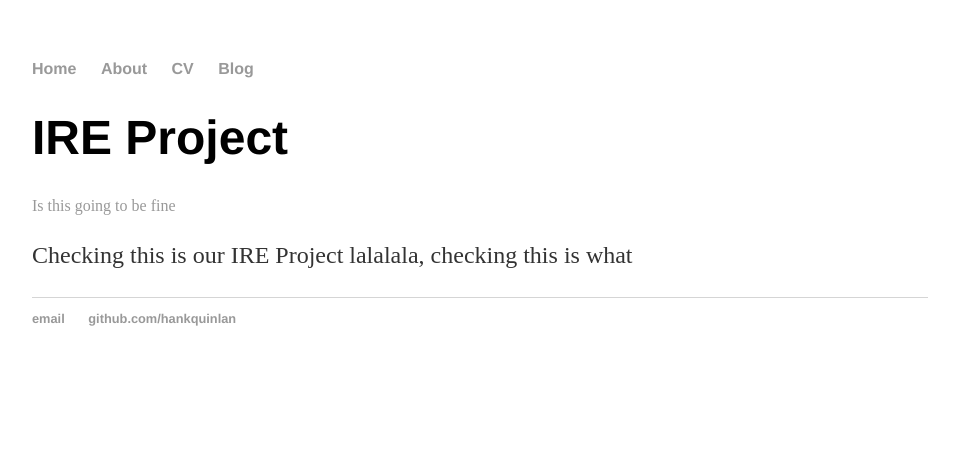
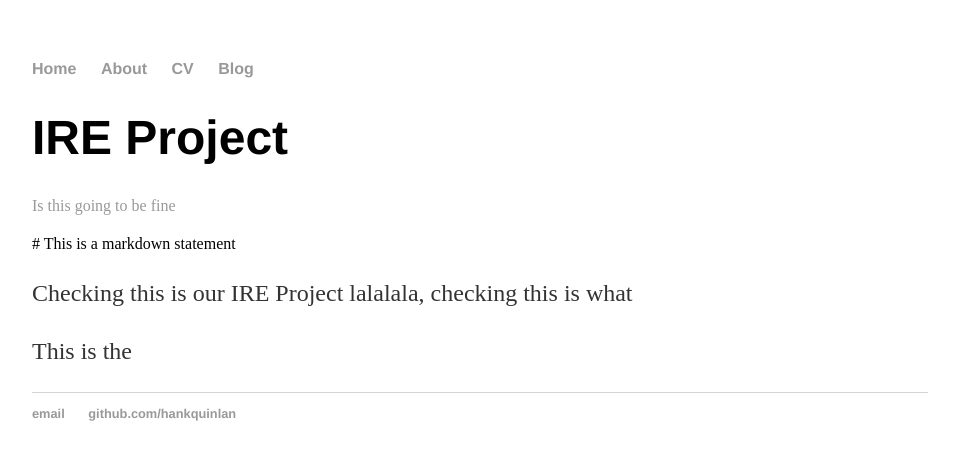
Before and after one commit to Tinkidinki/tinkidinki.github.io, a Jekyll site: the page built from index.html, in a window 1280 px wide. Shown: the top 460 px of the page, without its empty margins (160-1119 px from the left). Built offline with Jekyll 4.4.1, drawn with Linux system fonts in a browser that asks for light colours.

Commit message:
Update index.html

```diff
--- a/index.html
+++ b/index.html
@@ -6,6 +6,8 @@ title: Mahathi Vempati, Tinkidinki
 <div class="blurb">
 	<h1> IRE Project</h1>
 	<a href="/about"> Is this going to be fine </a>
-
+	<h2></h2>
+	# This is a markdown statement
 	<p>Checking this is our IRE Project lalalala, checking this is what</p>
+	<p>This is the</p>
 </div>
```
